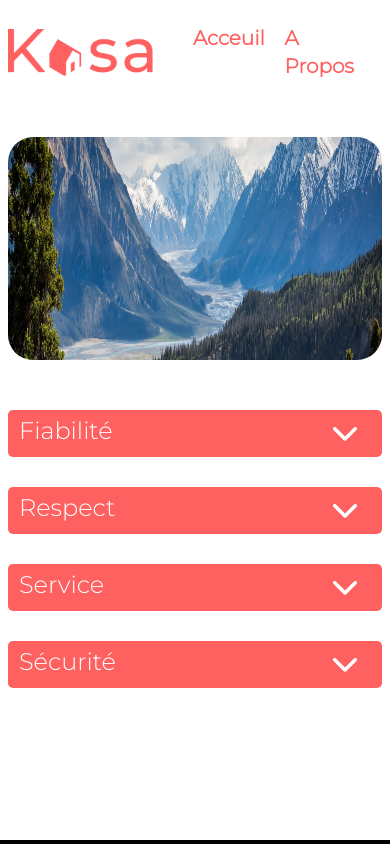
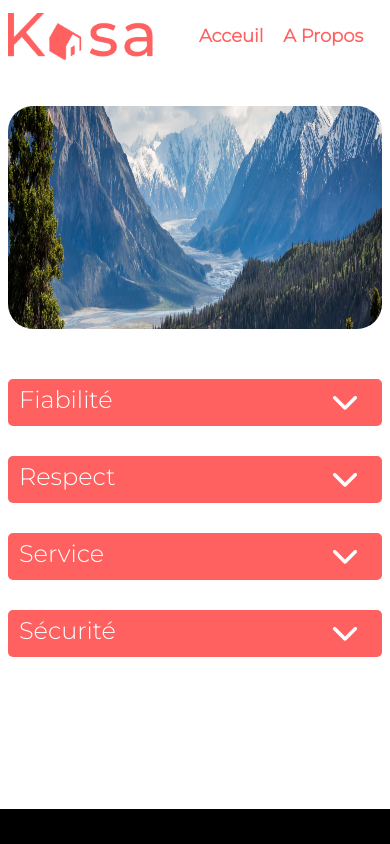
Before and after one commit to YanisBellahouel/projet-Kasa, a React (Create React App) app: page /About in a window 390 px wide. Shown: the top 844 px of the page. Built offline with nearby package versions, Linux system fonts and the light colour scheme.

Commit message:
nav css responsive

```diff
--- a/src/Component/nav/Nav.css
+++ b/src/Component/nav/Nav.css
@@ -63,14 +63,14 @@ color: #FF6060;
 
 	.Acceuil {
 
-		margin-right: 20px;
+	margin-right: 20px;
 
 	font-family: 'Montserrat';
 	font-style: normal;
 	font-weight: 700;
-	font-size: 20px;
+	font-size: 18px;
 	line-height: 142.6%;
-	/* or 34px */
+
 
 	text-decoration: none;
 
@@ -84,7 +84,7 @@ color: #FF6060;
 	font-family: 'Montserrat';
 	font-style: normal;
 	font-weight: 700;
-	font-size: 20px;
+	font-size: 18px;
 	line-height: 142.6%;
 	/* or 34px */
 
```
